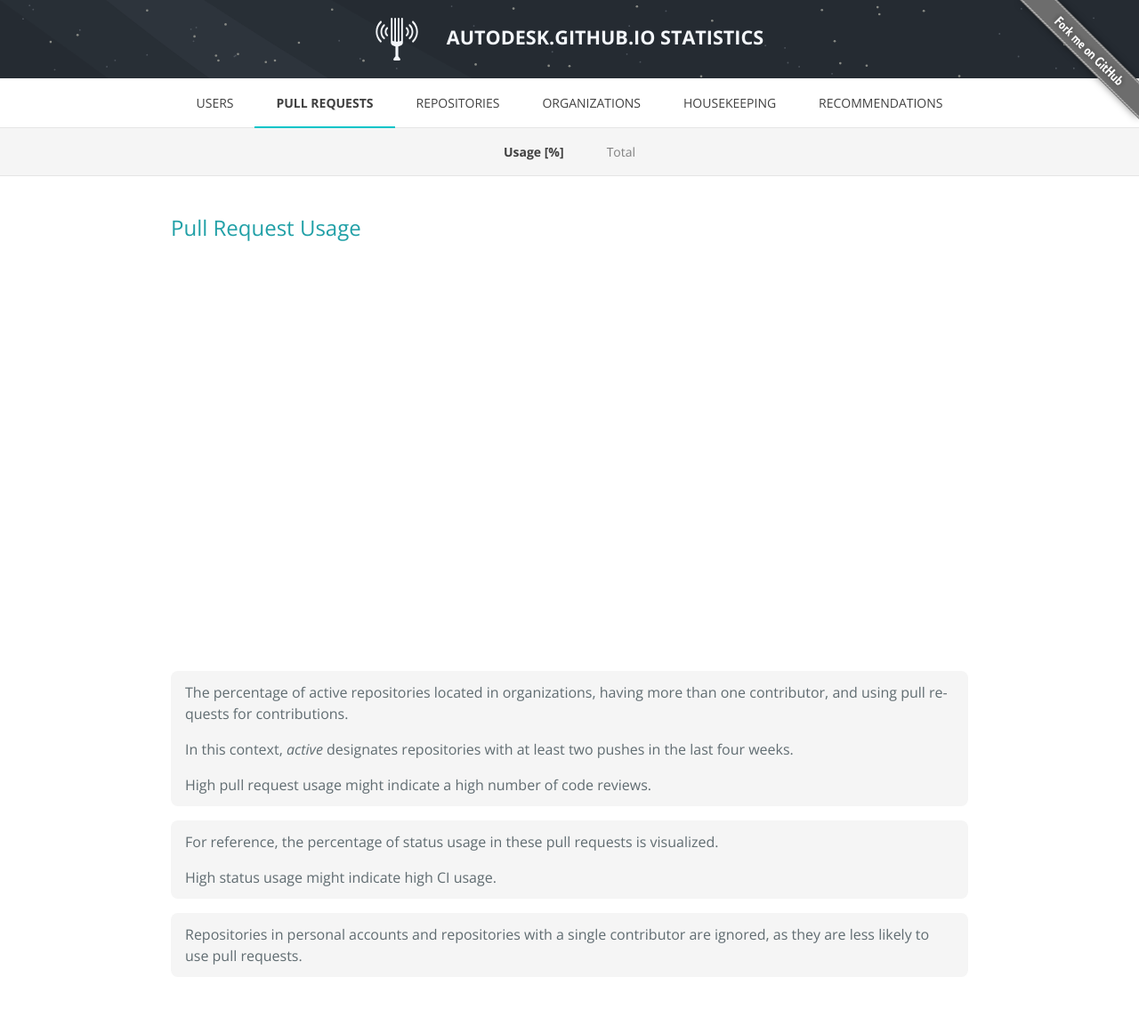
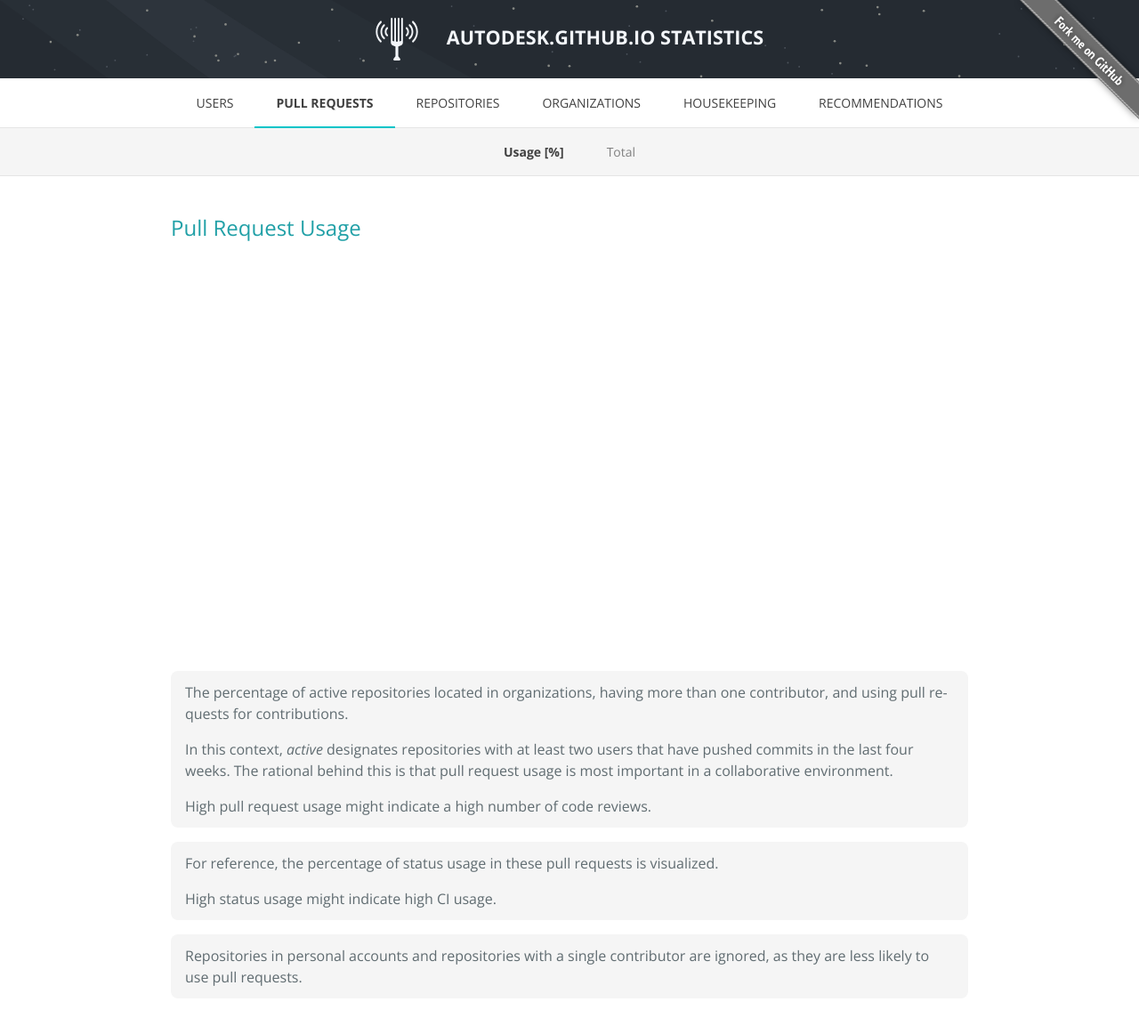
Before and after one commit to Autodesk/hubble, a Jekyll site: the page built from docs/pr-usage.html, in a window 1280 px wide. Shown: the whole page at 89% size. Built offline with Jekyll 4.4.1, drawn with Linux system fonts in a browser that asks for light colours; nearby versions of some CDN libraries; before the commit the page ends 1138 px from its top, so only the background shows below that.

Commit message:
Improve PR usage explanation

```diff
--- a/docs/pr-usage.html
+++ b/docs/pr-usage.html
@@ -22,7 +22,8 @@ permalink: /pr-usage
 				The percentage of active repositories located in organizations, having more than one contributor, and using pull requests for contributions.
 			</p>
 			<p>
-				In this context, <em>active</em> designates repositories with at least two pushes in the last four weeks.
+				In this context, <em>active</em> designates repositories with at least two users that have pushed commits in the last four weeks.
+				The rational behind this is that pull request usage is most important in a collaborative environment.
 			</p>
 			<p>
 				High pull request usage might indicate a high number of code reviews.
```
